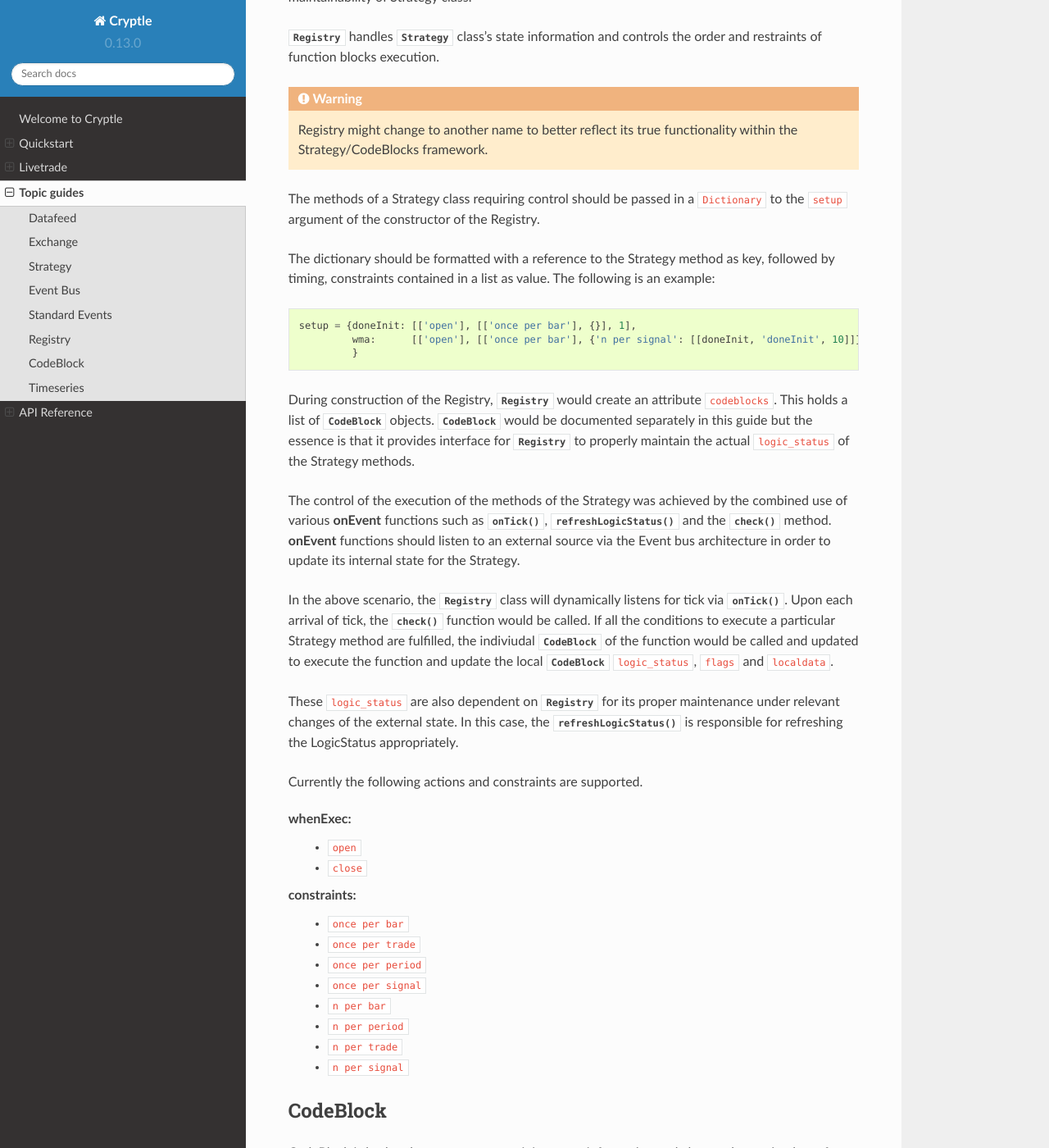
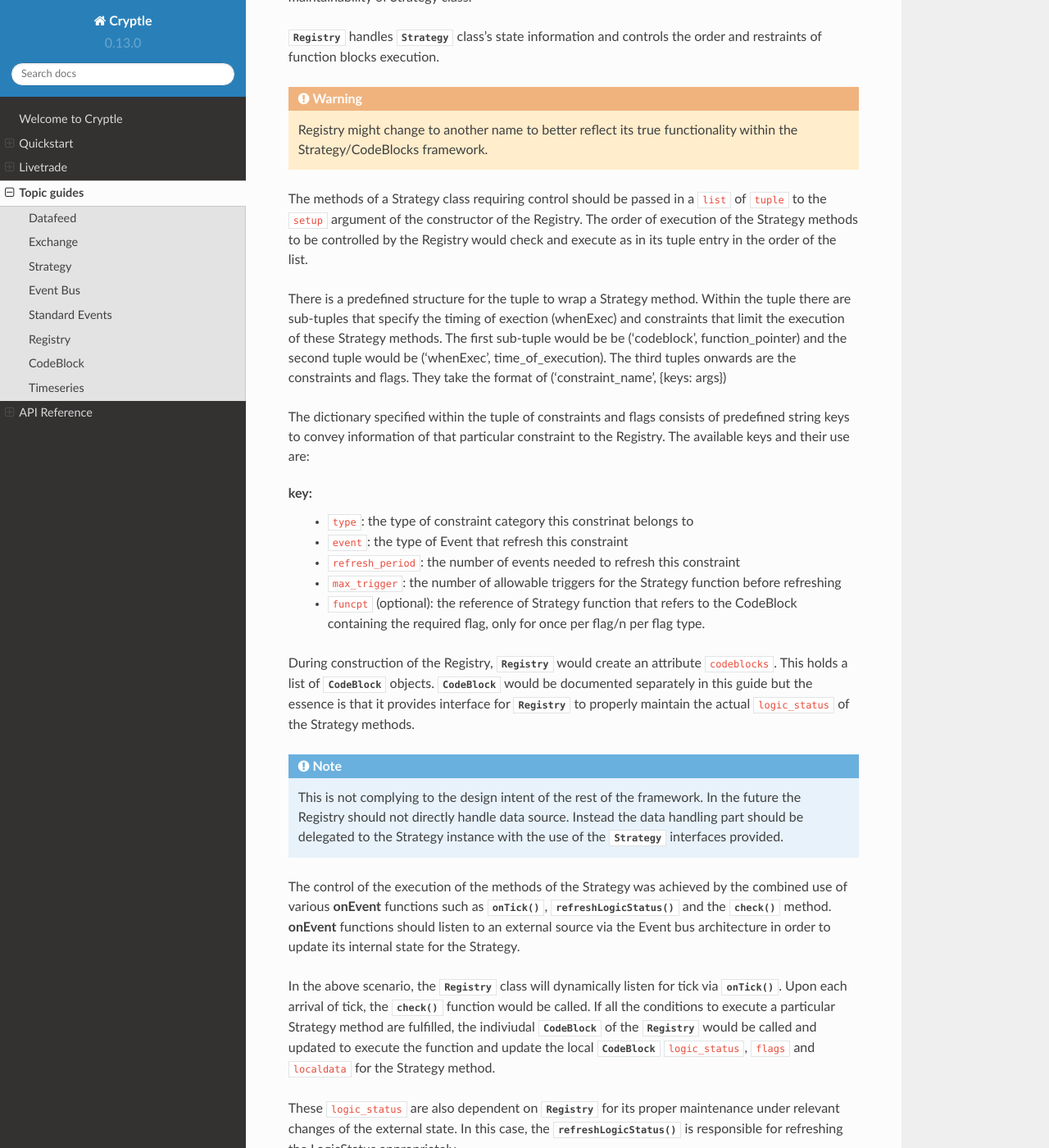
Before and after one commit to bridgelancer/cryptle_fork, a Sphinx documentation site: the page built from docs/guides.rst, in a window 1280 px wide and 1400 px high, scrolled down 6543 px. Shown: the whole window at 82% size. Built offline with Sphinx 7.4.7 and the Read the Docs theme 2.0.0, drawn with Linux system fonts in a browser that asks for light colours; some of the changed text lies outside the part shown.

Commit message:
Updated documentation and user guides for registry and codeblock

```diff
--- a/docs/guides.rst
+++ b/docs/guides.rst
@@ -359,20 +359,31 @@ state information and controls the order and restraints of function blocks execu
 
 .. warning::
 
-   Registry might change to another name  to better reflect its
+   Registry might change to another name to better reflect its
    true functionality within the Strategy/CodeBlocks framework.
 
-The methods of a Strategy class requiring control should be passed in a ``Dictionary``
-to the ``setup`` argument of the constructor of the Registry.
+The methods of a Strategy class requiring control should be passed in a ``list`` of ``tuple``
+to the ``setup`` argument of the constructor of the Registry. The order of execution of the Strategy
+methods to be controlled by the Registry would check and execute as in its tuple entry in the order of the list.
 
-The dictionary should be formatted with a reference to the Strategy method as key,
-followed by timing, constraints contained in a list as value. The following is an example:
+There is a predefined structure for the tuple to wrap a Strategy method. Within
+the tuple there are sub-tuples that specify the timing of exection (whenExec)
+and constraints that limit the execution of these Strategy methods. The first
+sub-tuple would be be ('codeblock', function_pointer) and the second tuple would
+be ('whenExec', time_of_execution). The third tuples onwards are the constraints
+and flags. They take the format of ('constraint_name', {keys: args})
 
-.. code:: python
+The dictionary specified within the tuple of constraints and flags consists of
+predefined string keys to convey information of that particular constraint to
+the Registry. The available keys and their use are:
 
-   setup = {doneInit: [['open'], [['once per bar'], {}], 1],
-            wma:      [['open'], [['once per bar'], {'n per signal': [[doneInit, 'doneInit', 10]]}], 2]
-            }
+key:
+   -  ``type``: the type of constraint category this constrinat belongs to
+   -  ``event``: the type of Event that refresh this constraint
+   -  ``refresh_period``: the number of events needed to refresh this constraint
+   -  ``max_trigger``: the number of allowable triggers for the Strategy function before refreshing
+   -  ``funcpt`` (optional): the reference of Strategy function that refers to the CodeBlock containing the required flag, only for once per flag/n per flag type.
+
 
 During construction of the Registry, :class:`~cryptle.registry.Registry` would
 create an attribute ``codeblocks``. This holds a list of :class:`~cryptle.codeblock.CodeBlock`
@@ -381,40 +392,30 @@ this guide but the essence is that it provides interface for
 :class:`~cryptle.registry.Registry` to properly maintain the actual ``logic_status`` of
 the Strategy methods.
 
+.. note::
+   This is not complying to the design intent of the rest of the framework. In
+   the future the Registry should not directly handle data source. Instead the
+   data handling part should be delegated to the Strategy instance with the use
+   of the :class:`~cryptle.strategy.Strategy` interfaces provided.
+
 The control of the execution of the methods of the Strategy was achieved by the
 combined use of various **onEvent** functions such as :meth:`~cryptle.registry.Registry.onTick`,
 :meth:`~cryptle.registry.Registry.refreshLogicStatus` and the :meth:`~cryptle.registry.Registry.check` method.
 **onEvent** functions should listen to an external source via the Event bus architecture in
 order to update its internal state for the Strategy.
 
-In the above scenario, the :class:`Registry` class will dynamically listens
+In the above scenario, the :class:`Registry` class will dynamically listen
 for tick via :meth:`~cryptle.registry.Registry.onTick`. Upon each arrival of tick, the
 :meth:`~cryptle.registry.Registry.check` function would be called. If all the
 conditions to execute a particular Strategy method are fulfilled, the indiviudal
-:class:`~cryptle.codeblock.CodeBlock` of the function would be called and
+:class:`~cryptle.codeblock.CodeBlock` of the :class:`~cryptle.registry.Registry` would be called and
 updated to execute the function and update the local :class:`~cryptle.codeblock.CodeBlock`
-``logic_status``, ``flags`` and ``localdata``.
+``logic_status``, ``flags`` and ``localdata``  for the Strategy method.
 
 These ``logic_status`` are also dependent on :class:`~class.registry.Registry` for
 its proper maintenance under relevant changes of the external state. In this case, the
 :meth:`~cryptle.registry.Registry.refreshLogicStatus` is responsible for
 refreshing the LogicStatus appropriately.
-
-Currently the following actions and constraints are supported.
-
-whenExec:
-   - ``open``
-   - ``close``
-
-constraints:
-   - ``once per bar``
-   - ``once per trade``
-   - ``once per period``
-   - ``once per signal``
-   - ``n per bar``
-   - ``n per period``
-   - ``n per trade``
-   - ``n per signal``
 
 .. _codeblocks_ref:
 
@@ -436,31 +437,76 @@ data local to that particular :class:`~cryptle.codeblock.Codeblock` and not
 intented to be accessed by other :class:`~cryptle.codeblock.Codeblock`.
 
 Several class methods are available for :class:`~cryptle.registry.Registry` to
-call during various situations. The ``logic_status`` of inidivdual :class:`cryptle.codeblock.CodeBlock`
+call during various situations. The ``logic_status`` of inidivdual :class:`~cryptle.codeblock.CodeBlock`
 are initialized by :meth:`~cryptle.codeblock.CodeBlock.initialize` when the
-setup diciontary was first passed into the constructor of the Registry.
+setup ``sub-tuples`` was first passed into the constructor of the Registry.
 
 :class:`~cryptle.registry.Registry` then checks conditions based on the
 individual :class:`~cryptle.codeblock.LogicStatus` of a
-:class:`~cryptle.codeblock.CodeBlock`. During execution of the Strategy method,
+:class:`~cryptle.codeblock.CodeBlock`. During execution of a Strategy method,
 any updates of the own ``localdata``, ``flags`` would be returned by the
 Strategy method itself. Any update of **other** CB's ``localdata`` should
-pass an ``Dictionary`` of format {'flagname': value}  within the method to
-:meth:`~cryptle.codeblock.CodeBlock.setLocalData`.
+pass an ``Dictionary`` of format {'flagname': value}  within the method to call
+the other CB's :meth:`~cryptle.codeblock.CodeBlock.setLocalData` method.
 
 The following is an example:
 
 .. code:: python
 
    class FooStrat(Strategy):
-      .. appropriate initialization
+      .. appropriate initialization including setup
+      self.setup = [
+                    (('codeblock', foo),
+                     ('whenExec', 'open'),
+                     ('once per bar', {'type': 'once per bar', 'event': 'bar',
+                     'refresh_period': 1}),
+                     ),
 
-      def foo():
-         pass
+                    (('codeblock', bar),
+                     ('whenExec', 'close'),
+                     ('once per bar', {'type': 'once per bar', 'event': 'bar',
+                     'refresh_period': 1}),
+                     ('fooflag', {'type': 'n per flag', 'event': 'flag',
+                     'refresh_period': 1, 'max_trigger': 10000000, 'funcpt':
+                     foo}),
+                     ),
+                   ]
 
-      def bar():
-         pass
-- use case for delineating :meth:`~cryptle.codeblock.CodeBlock.check`
+      def foo(flagValues, flagCB, fooflag=None, dummy=True):
+         dummy = True
+
+         if fooflag is None:
+            fooflag = True
+
+         if not fooflag:
+            fooflag = True
+         if fooflag:
+            fooflag = False
+
+         if dummy:
+            print('dummy is True')
+         else:
+            print('dummy is False')
+
+         triggered = True
+         localdata = {'fooflag': fooflag, 'dummy': dummy}
+         flags = {'fooflag': fooflag, 'dummy': dummy}
+         return triggered, flags, localdata
+
+      def bar(flagValues, flagCB, localdata=None):
+         fooflag = flagValues['fooflag']
+         if fooflag:
+            print('foo flag is true')
+            flagCB['dummy'].setLocalData({'dummy': True})
+         else:
+            print('foo flag is false')
+            flagCB['dummy'].setLocalData({'dummy': False})
+
+         triggered = True
+         localdata = {}
+         flags = {]
+         return triggered, flags, localdata
+
 
 If the codes in the Strategy method determines that this prompts a successful
 triggering to update the ``logic_status``, the client function should return
```
Also changed, not shown: other parts of docs/guides.rst (+1 -1 lines), 2 other files.
